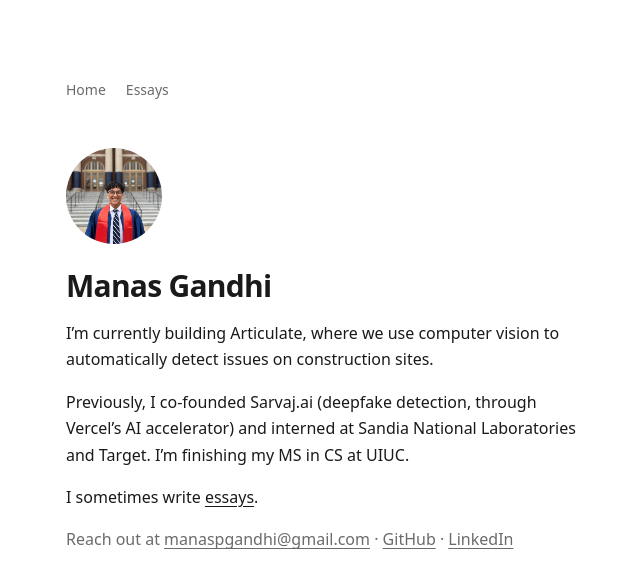
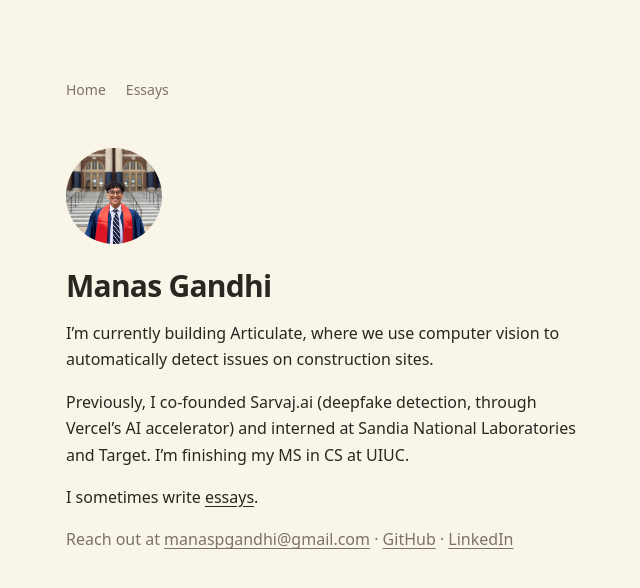
Before and after one commit to manaspgandhi/personal-website, a Next.js app: page / in a window 1280 px wide. Shown: the top 588 px of the page, without its empty margins (310-950 px from the left). Built offline with nearby package versions, Linux system fonts and the light colour scheme.

Commit message:
Use cream background, drop dark mode

```diff
--- a/src/app/globals.css
+++ b/src/app/globals.css
@@ -1,19 +1,11 @@
 @import "tailwindcss";
 
 :root {
-  --bg: #ffffff;
-  --text: #1a1a1a;
-  --muted: #6b6b6b;
-  --border: #e5e5e5;
-}
-
-@media (prefers-color-scheme: dark) {
-  :root {
-    --bg: #111111;
-    --text: #ececec;
-    --muted: #8f8f8f;
-    --border: #2a2a2a;
-  }
+  color-scheme: light;
+  --bg: #faf5e9;
+  --text: #2a2620;
+  --muted: #7a7366;
+  --border: #e8e0cd;
 }
 
 body {
```
